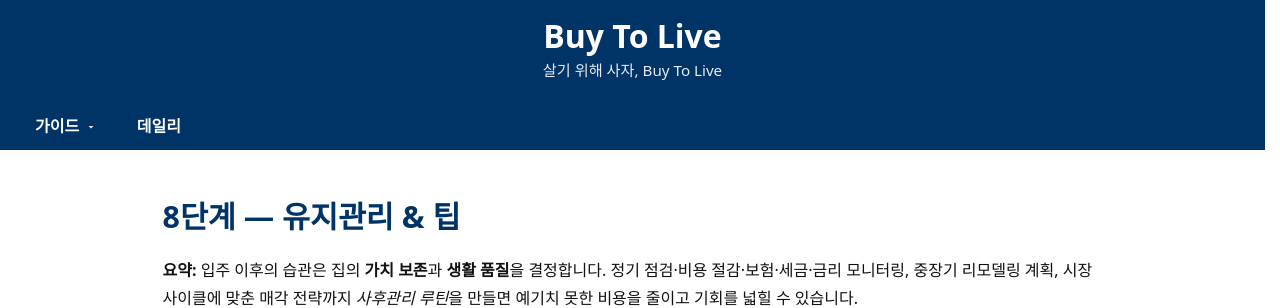
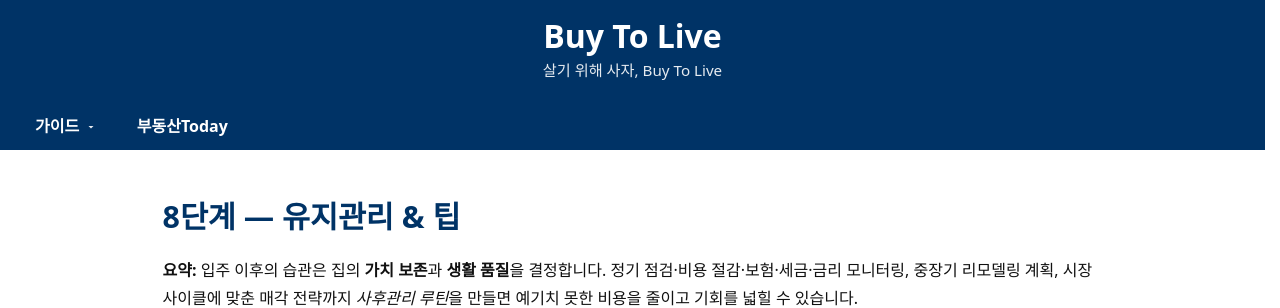
Before and after one commit to kimkisaa/land, a Jekyll site: the page built from guide/8-tips.md, in a window 1280 px wide. Shown: the top 308 px of the page. Built offline with Jekyll 4.4.1, drawn with Linux system fonts in a browser that asks for light colours.

Commit message:
Update default.html

```diff
--- a/_layouts/default.html
+++ b/_layouts/default.html
@@ -82,7 +82,7 @@
         </ul>
       </li>
 
-      <li role="none"><a role="menuitem" href="{{ '/news/daily/' | relative_url }}">데일리</a></li>
+      <li role="none"><a role="menuitem" href="{{ '/news/daily/' | relative_url }}">부동산Today</a></li>
     </ul>
   </div>
 </nav>
```
